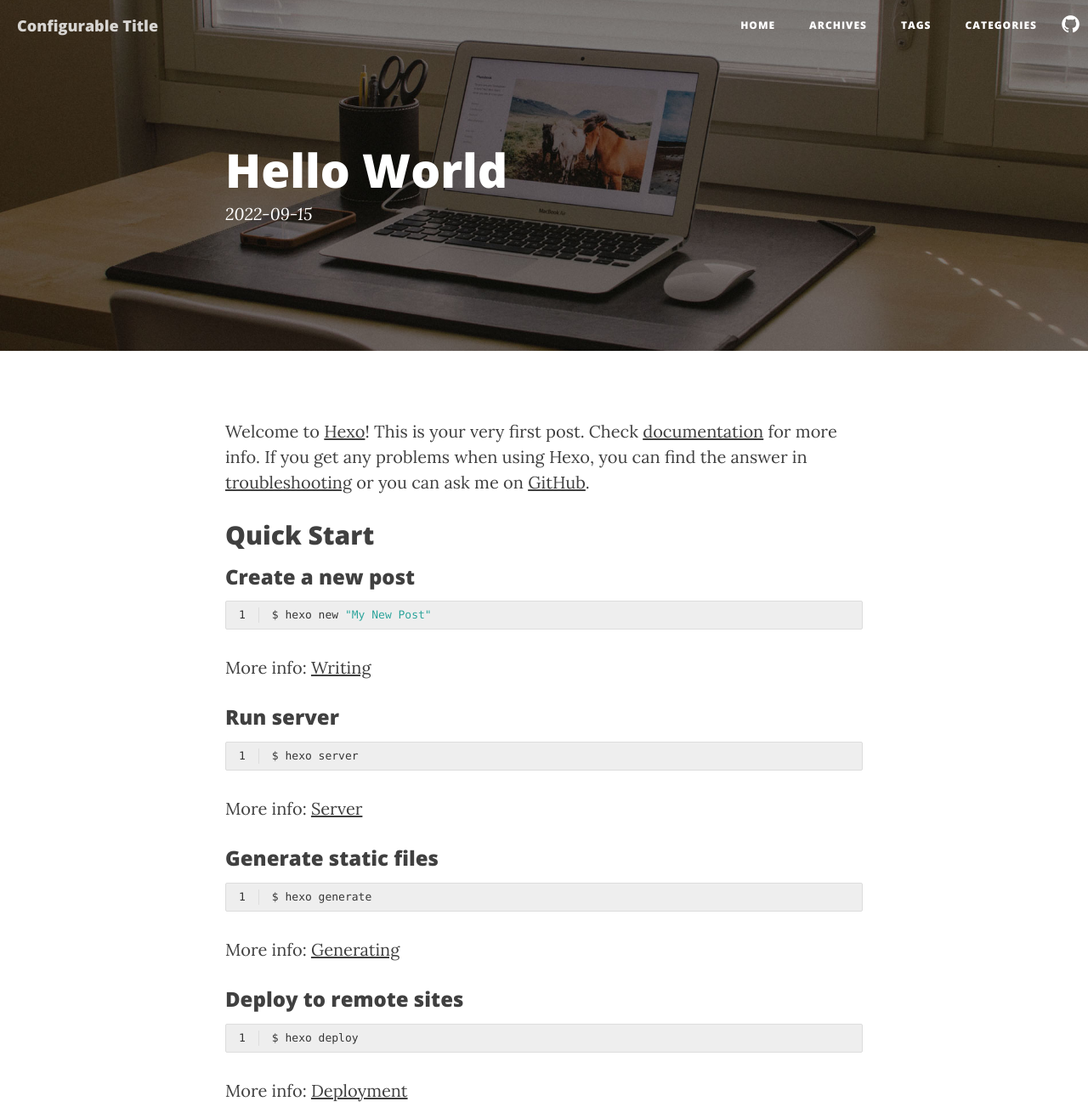
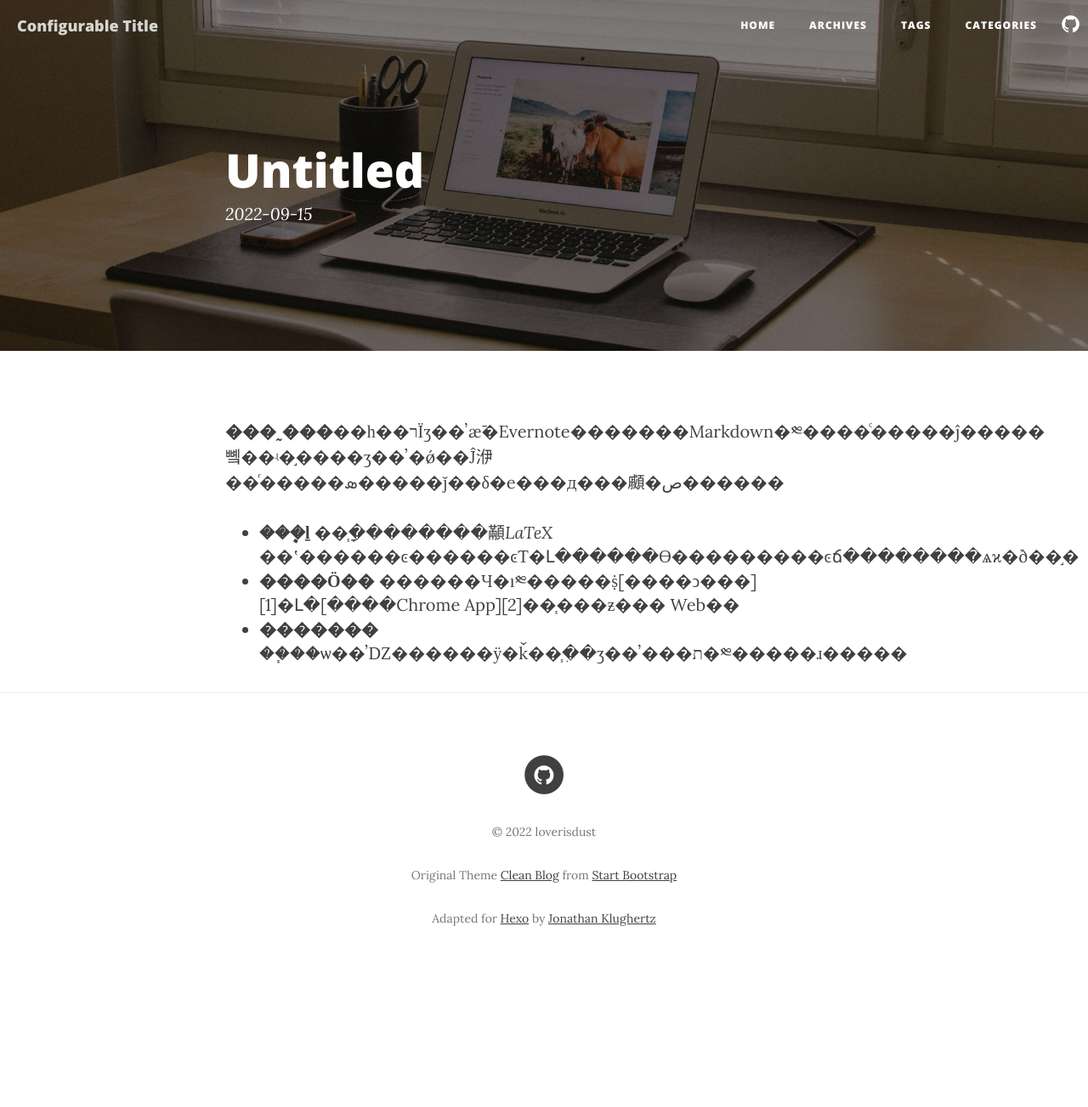
Before and after one commit to loverisdust/loverisdust.github.io, a plain HTML site: page 2022/09/15/hello-world/index.html in a window 1280 px wide. Shown: the top 1303 px of the page at 85% size. After the commit the page ends 1157 px from the top, so only its background shows below. Drawn offline with nearby package versions, Linux system fonts and the light colour scheme.

Commit message:
Site updated: 2022-09-16 00:35:58

```diff
--- a/2022/09/15/hello-world/index.html
+++ b/2022/09/15/hello-world/index.html
@@ -13,7 +13,9 @@
 
 
 
-        <meta name="description" content="Welcome to Hexo! This is your very first post. Check documentation for more info. If you get any problems when using Hexo, you can find the answer in "/>
+        <meta name="description" content="���˷�����һ��רΪӡ��ʼǣ�Evernote�������Markdown�༭����ͨ�����ĵ�����뼼��ʵ�֣����ӡ��ʼ�ǿ��Ĵ洢��ͬ�����ܣ�����ǰ��δ�е���д���顣�ص������
+
+���ܷḻ ��֧�ָ�������顢LaTeX ��ʽ���"/>
 
 
     <!--Author-->
@@ -23,12 +25,14 @@
 
     <!--Open Graph Title-->
 
-        <meta property="og:title" content="Hello World"/>
+        <meta property="og:title" content="Loverisdust&#39;s Blog"/>
 
 
     <!--Open Graph Description-->
 
-        <meta property="og:description" content="Welcome to Hexo! This is your very first post. Check documentation for more info. If you get any problems when using Hexo, you can find the answer in "/>
+        <meta property="og:description" content="���˷�����һ��רΪӡ��ʼǣ�Evernote�������Markdown�༭����ͨ�����ĵ�����뼼��ʵ�֣����ӡ��ʼ�ǿ��Ĵ洢��ͬ�����ܣ�����ǰ��δ�е���д���顣�ص������
+
+���ܷḻ ��֧�ָ�������顢LaTeX ��ʽ���"/>
 
 
     <!--Open Graph Site Name-->
@@ -36,7 +40,7 @@
 
     <!--Type page-->
 
-        <meta property="og:type" content="article"/>
+        <meta property="og:type" content="website"/>
 
 
     <!--Page Cover-->
@@ -55,7 +59,7 @@
 
     <!-- Title -->
 
-    <title>Hello World - Loverisdust&#39;s Blog</title>
+    <title>Loverisdust&#39;s Blog</title>
 
     <!-- Bootstrap Core CSS -->
     <link href="//maxcdn.bootstrapcdn.com/bootstrap/3.3.6/css/bootstrap.min.css" rel="stylesheet"/>
@@ -167,7 +171,7 @@
         <div class="row">
             <div class="col-lg-8 col-lg-offset-2 col-md-10 col-md-offset-1">
                 <div class="post-heading">
-                    <h1>Hello World</h1>
+                    <h1>Untitled</h1>
 
                     <span class="meta">
                         <!-- Date and Author -->
@@ -195,19 +199,12 @@
 
             <!-- Post Main Content -->
             <div class="col-lg-8 col-lg-offset-2 col-md-10 col-md-offset-1">
-                <p>Welcome to <a target="_blank" rel="noopener" href="https://hexo.io/">Hexo</a>! This is your very first post. Check <a target="_blank" rel="noopener" href="https://hexo.io/docs/">documentation</a> for more info. If you get any problems when using Hexo, you can find the answer in <a target="_blank" rel="noopener" href="https://hexo.io/docs/troubleshooting.html">troubleshooting</a> or you can ask me on <a target="_blank" rel="noopener" href="https://github.com/hexojs/hexo/issues">GitHub</a>.</p>
-<h2 id="Quick-Start"><a href="#Quick-Start" class="headerlink" title="Quick Start"></a>Quick Start</h2><h3 id="Create-a-new-post"><a href="#Create-a-new-post" class="headerlink" title="Create a new post"></a>Create a new post</h3><figure class="highlight bash"><table><tr><td class="gutter"><pre><span class="line">1</span><br></pre></td><td class="code"><pre><span class="line">$ hexo new <span class="string">&quot;My New Post&quot;</span></span><br></pre></td></tr></table></figure>
-
-<p>More info: <a target="_blank" rel="noopener" href="https://hexo.io/docs/writing.html">Writing</a></p>
-<h3 id="Run-server"><a href="#Run-server" class="headerlink" title="Run server"></a>Run server</h3><figure class="highlight bash"><table><tr><td class="gutter"><pre><span class="line">1</span><br></pre></td><td class="code"><pre><span class="line">$ hexo server</span><br></pre></td></tr></table></figure>
-
-<p>More info: <a target="_blank" rel="noopener" href="https://hexo.io/docs/server.html">Server</a></p>
-<h3 id="Generate-static-files"><a href="#Generate-static-files" class="headerlink" title="Generate static files"></a>Generate static files</h3><figure class="highlight bash"><table><tr><td class="gutter"><pre><span class="line">1</span><br></pre></td><td class="code"><pre><span class="line">$ hexo generate</span><br></pre></td></tr></table></figure>
-
-<p>More info: <a target="_blank" rel="noopener" href="https://hexo.io/docs/generating.html">Generating</a></p>
-<h3 id="Deploy-to-remote-sites"><a href="#Deploy-to-remote-sites" class="headerlink" title="Deploy to remote sites"></a>Deploy to remote sites</h3><figure class="highlight bash"><table><tr><td class="gutter"><pre><span class="line">1</span><br></pre></td><td class="code"><pre><span class="line">$ hexo deploy</span><br></pre></td></tr></table></figure>
-
-<p>More info: <a target="_blank" rel="noopener" href="https://hexo.io/docs/one-command-deployment.html">Deployment</a></p>
+                <p><strong>���˷���</strong>��һ��רΪӡ��ʼǣ�Evernote�������Markdown�༭����ͨ�����ĵ�����뼼��ʵ�֣����ӡ��ʼ�ǿ��Ĵ洢��ͬ�����ܣ�����ǰ��δ�е���д���顣�ص������</p>
+<ul>
+<li><strong>���ܷḻ</strong> ��֧�ָ�������顢<em>LaTeX</em> ��ʽ������ͼ������ͼƬ�Լ������ϴ���������ͼճ��������ѧϰ�ð��֣�</li>
+<li><strong>����Ӧ��</strong> ������Ч�ı༭�����ṩ[����ͻ���][1]�Լ�[����Chrome App][2]��֧���ƶ��� Web��</li>
+<li><strong>�������</strong> ��֧��ѡ��ʼǱ������ӱ�ǩ��֧�ִ�ӡ��ʼ���ת�༭�����ɹ�����</li>
+</ul>
 
 
 
```
Also changed, not shown: archives/2022/09/index.html (+1 -1 lines), archives/2022/index.html (+1 -1 lines), archives/index.html (+1 -1 lines), index.html (+1 -1 lines).
